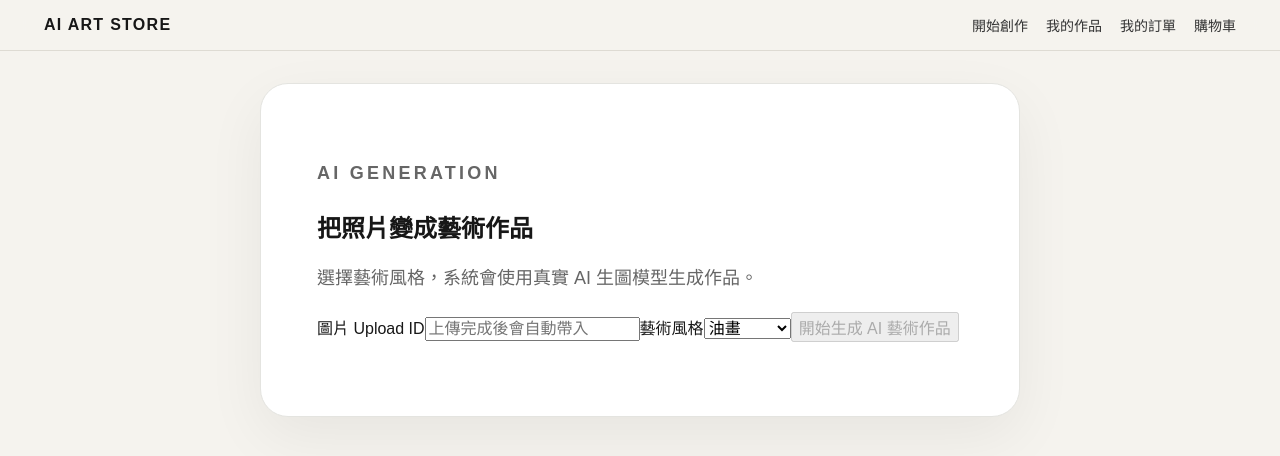
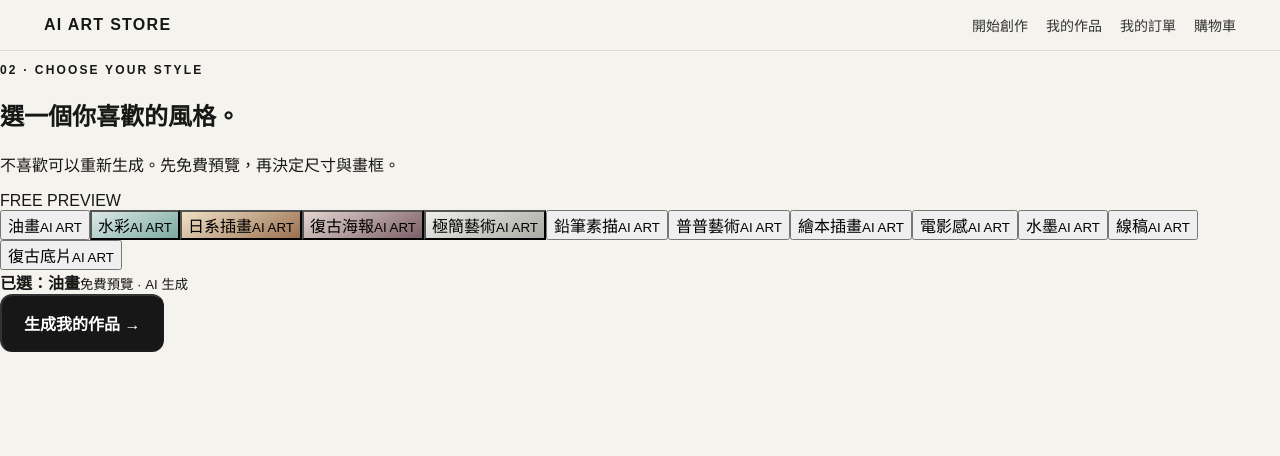
Before and after one commit to andy60119andy/ai-art-store, a Next.js app: page /generate in a window 1280 px wide. Shown: the top 456 px of the page. Built offline with nearby package versions, Linux system fonts and the light colour scheme.

Commit message:
feat: redesign AI style selection flow

```diff
--- a/src/app/generate/page.tsx
+++ b/src/app/generate/page.tsx
@@ -4,78 +4,22 @@ import { useEffect, useState } from "react";
 import Link from "next/link";
 import { ART_STYLES } from "@/lib/ai/styles";
 
+const visual = ["style-v0","style-v1","style-v2","style-v3","style-v4","style-v5","style-v6","style-v7","style-v8","style-v9","style-v10","style-v11"];
+
 export default function GeneratePage() {
-  const [uploadId, setUploadId] = useState("");
-  const [styleKey, setStyleKey] = useState<string>(ART_STYLES[0].key);
-  const [message, setMessage] = useState("");
-  const [artworkId, setArtworkId] = useState("");
-
-  useEffect(() => {
-    const params = new URLSearchParams(window.location.search);
-    const id = params.get("uploadId");
-    if (id) setUploadId(id);
-  }, []);
-
-  async function generate() {
-    setMessage("正在建立 AI 生圖任務…");
-    setArtworkId("");
-    const response = await fetch("/api/generation", {
-      method: "POST",
-      headers: { "Content-Type": "application/json" },
-      body: JSON.stringify({ uploadId, styleKey }),
-    });
-    const data = await response.json();
-    if (!response.ok) {
-      setMessage("建立失敗：" + (data.error ?? "UNKNOWN"));
-      return;
-    }
-
-    setMessage("AI 正在生成作品，請稍候…");
-    const processResponse = await fetch(`/api/generation/${data.job.id}/process`, { method: "POST" });
-    const result = await processResponse.json();
-
-    if (!processResponse.ok) {
-      setMessage("生成失敗：" + (result.message ?? result.error ?? "UNKNOWN"));
-      return;
-    }
-
-    setArtworkId(result.artworkId ?? "");
-    setMessage("生成完成！現在可以把作品做成畫框商品。");
+  const [uploadId,setUploadId]=useState(""); const [styleKey,setStyleKey]=useState(ART_STYLES[0]?.key ?? ""); const [message,setMessage]=useState(""); const [artworkId,setArtworkId]=useState(""); const [busy,setBusy]=useState(false);
+  useEffect(()=>{const id=new URLSearchParams(window.location.search).get("uploadId");if(id)setUploadId(id)},[]);
+  async function generate(){
+    if(!uploadId||busy)return; setBusy(true); setMessage("正在生成你的 AI 藝術作品…"); setArtworkId("");
+    try{const response=await fetch("/api/generation",{method:"POST",headers:{"Content-Type":"application/json"},body:JSON.stringify({uploadId,styleKey})});const data=await response.json();if(!response.ok){setMessage("建立失敗："+(data.error??"UNKNOWN"));return}
+      setMessage("AI 正在創作中…");const pr=await fetch("/api/generation/"+data.job.id+"/process",{method:"POST"});const result=await pr.json();if(!pr.ok){setMessage("生成失敗："+(result.message??result.error??"UNKNOWN"));return}setArtworkId(result.artworkId??"");setMessage("作品完成！");}
+    finally{setBusy(false)}
   }
-
-  return (
-    <main className="page">
-      <section className="hero">
-        <p className="eyebrow">AI GENERATION</p>
-        <h1>把照片變成藝術作品</h1>
-        <p>選擇藝術風格，系統會使用真實 AI 生圖模型生成作品。</p>
-
-        <label htmlFor="upload-id">圖片 Upload ID</label>
-        <input
-          id="upload-id"
-          aria-label="upload-id"
-          placeholder="上傳完成後會自動帶入"
-          value={uploadId}
-          onChange={(e) => setUploadId(e.target.value)}
-        />
-
-        <label htmlFor="style-key">藝術風格</label>
-        <select id="style-key" value={styleKey} onChange={(e) => setStyleKey(e.target.value)}>
-          {ART_STYLES.map((style) => (
-            <option key={style.key} value={style.key}>{style.name}</option>
-          ))}
-        </select>
-
-        <button onClick={generate} disabled={!uploadId}>開始生成 AI 藝術作品</button>
-        <p role="status">{message}</p>
-
-        {artworkId && (
-          <div style={{display:"flex",gap:12,flexWrap:"wrap",marginTop:16}}>
-            <Link href={`/artworks/${artworkId}`}>查看我的作品 →</Link>
-            <Link href="/customize">選擇尺寸與畫框 →</Link>
-          </div>
-        )}
-      </section>
-    </main>
-  );
+  return <main className="creator-page"><section className="style-creator">
+    <div className="creator-top"><div><p className="eyebrow">02 · CHOOSE YOUR STYLE</p><h1>選一個你喜歡的風格。</h1><p>不喜歡可以重新生成。先免費預覽，再決定尺寸與畫框。</p></div><div className="free-badge">FREE PREVIEW</div></div>
+    <div className="style-picker">{ART_STYLES.map((s,i)=><button type="button" key={s.key} className={"style-picker-card "+(styleKey===s.key?"selected ":"")+visual[i%visual.length]} onClick={()=>setStyleKey(s.key)}><span>{s.name}</span><small>AI ART</small></button>)}</div>
+    <div className="generate-bar"><div><strong>已選：{ART_STYLES.find(s=>s.key===styleKey)?.name}</strong><small>免費預覽 · AI 生成</small></div><button className="button-dark" onClick={generate} disabled={!uploadId||busy}>{busy?"AI 創作中…":"生成我的作品 →"}</button></div>
+    <p className="creator-status" role="status">{message}</p>
+    {artworkId&&<div className="result-card"><div><p className="eyebrow">YOUR ARTWORK IS READY</p><h2>作品完成了。</h2><p>下一步可以選擇客製尺寸、材質與畫框，預覽實際成品。</p></div><div className="result-actions"><Link className="button-dark" href={"/artworks/"+artworkId}>查看作品</Link><Link className="button-light" href="/customize">製作成品 →</Link></div></div>}
+  </section></main>;
 }
```
